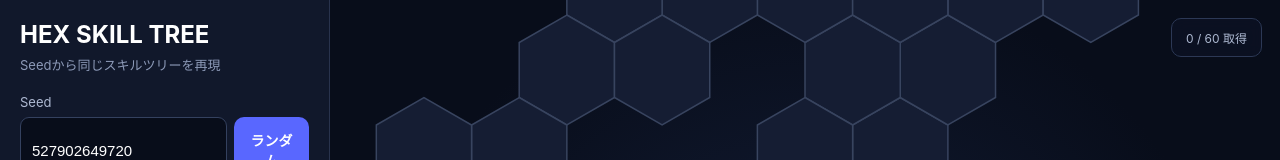
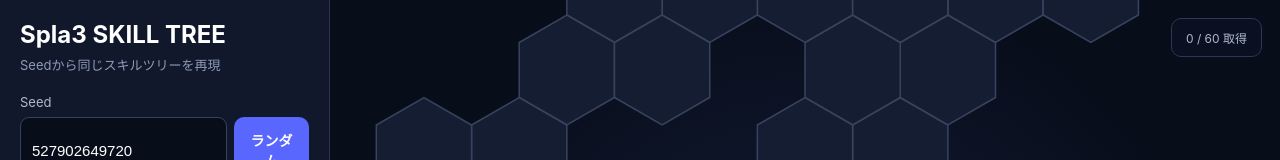
Before and after one commit to Hal49790/spla3-skilltree, a plain HTML site: page index.html in a window 1280 px wide. Shown: the top 160 px of the page. Drawn offline with Linux system fonts and the light colour scheme.

Commit message:
Update index.html

```diff
--- a/index.html
+++ b/index.html
@@ -3,7 +3,7 @@
 <head>
 <meta charset="UTF-8">
 <meta name="viewport" content="width=device-width, initial-scale=1.0, maximum-scale=1.0, user-scalable=no">
-<title>spla3 SKILL TREE</title>
+<title>Spla3 SKILL TREE</title>
 <style>
 *{box-sizing:border-box}
 body{margin:0;background:#0b1020;color:#fff;font-family:-apple-system,BlinkMacSystemFont,"Segoe UI",sans-serif;overflow:hidden}
@@ -46,7 +46,7 @@ canvas{touch-action:none}
 <body>
 <div class="app">
 <aside class="sidebar">
-  <div class="title">HEX SKILL TREE</div>
+  <div class="title">Spla3 SKILL TREE</div>
   <div class="subtitle">Seedから同じスキルツリーを再現</div>
 
   <label>Seed</label>
```
